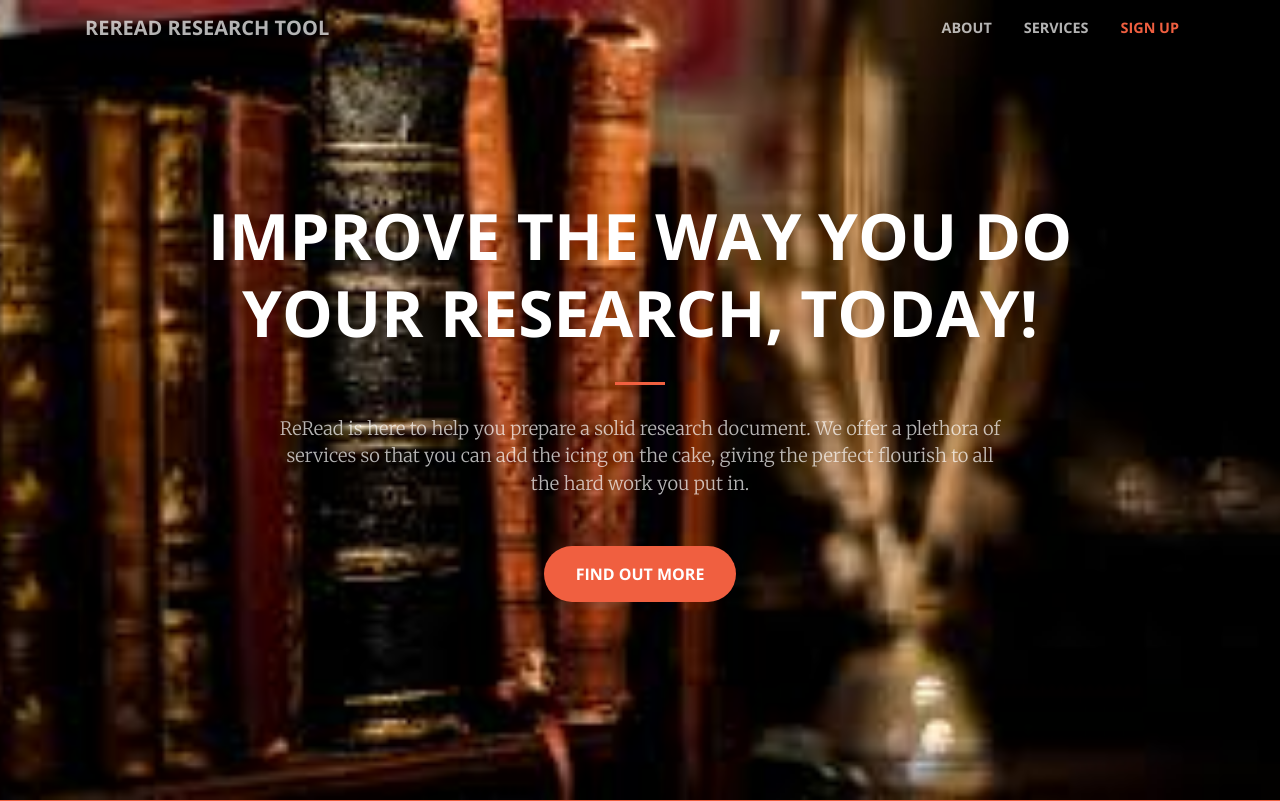
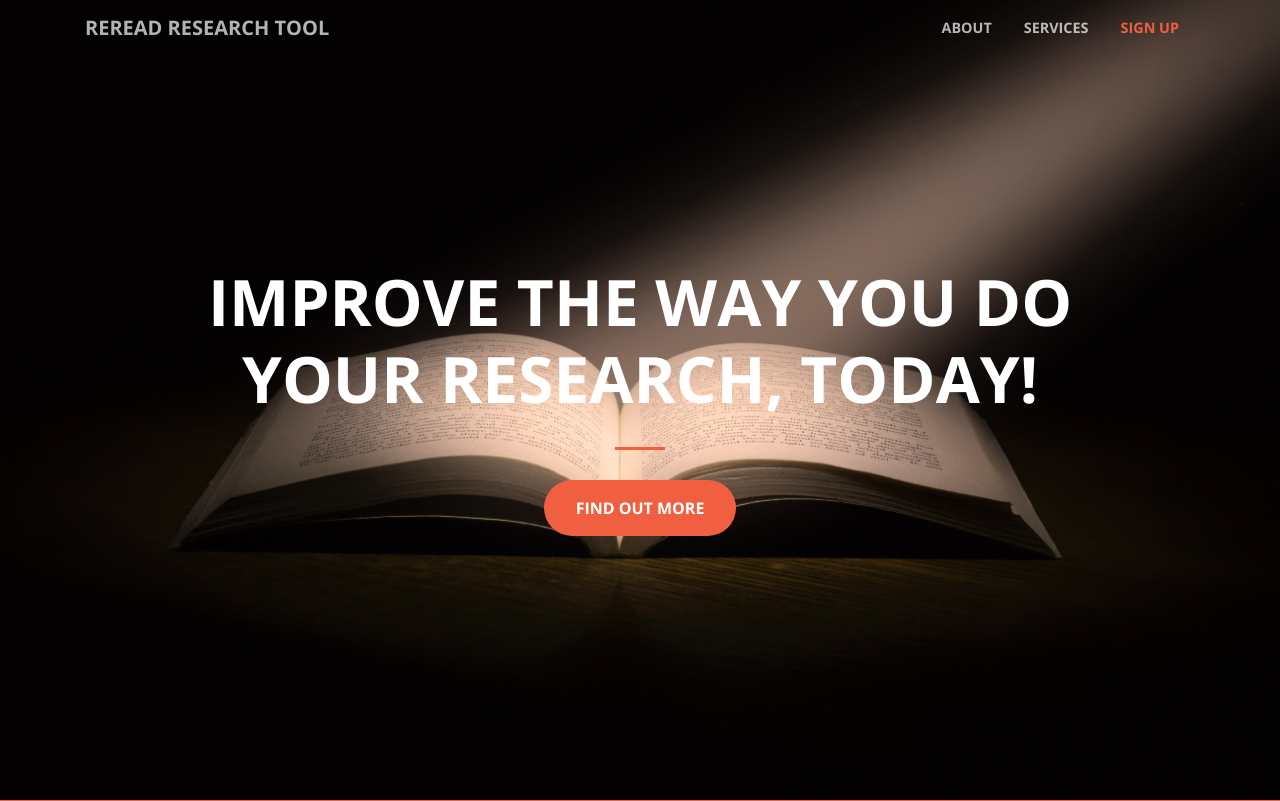
Before and after one commit to mahirjain25/ReRead, a Django app: page / in a window 1280 px wide. Shown: the top 801 px of the page. Run offline with Django 3.2, Linux system fonts and the light colour scheme; some libraries are stand-ins or nearby versions.

Commit message:
Homepage changes.

```diff
--- a/templates/home.html
+++ b/templates/home.html
@@ -62,7 +62,6 @@
             <hr>
           </div>
           <div class="col-lg-8 mx-auto">
-            <p class="text-faded mb-5">ReRead is here to help you prepare a solid research document. We offer a plethora of services so that you can add the icing on the cake, giving the perfect flourish to all the hard work you put in.</p>
             <a class="btn btn-primary btn-xl js-scroll-trigger" href="#about">Find Out More</a>
           </div>
         </div>
```
Also changed, not shown: static/img/header.jpg.
